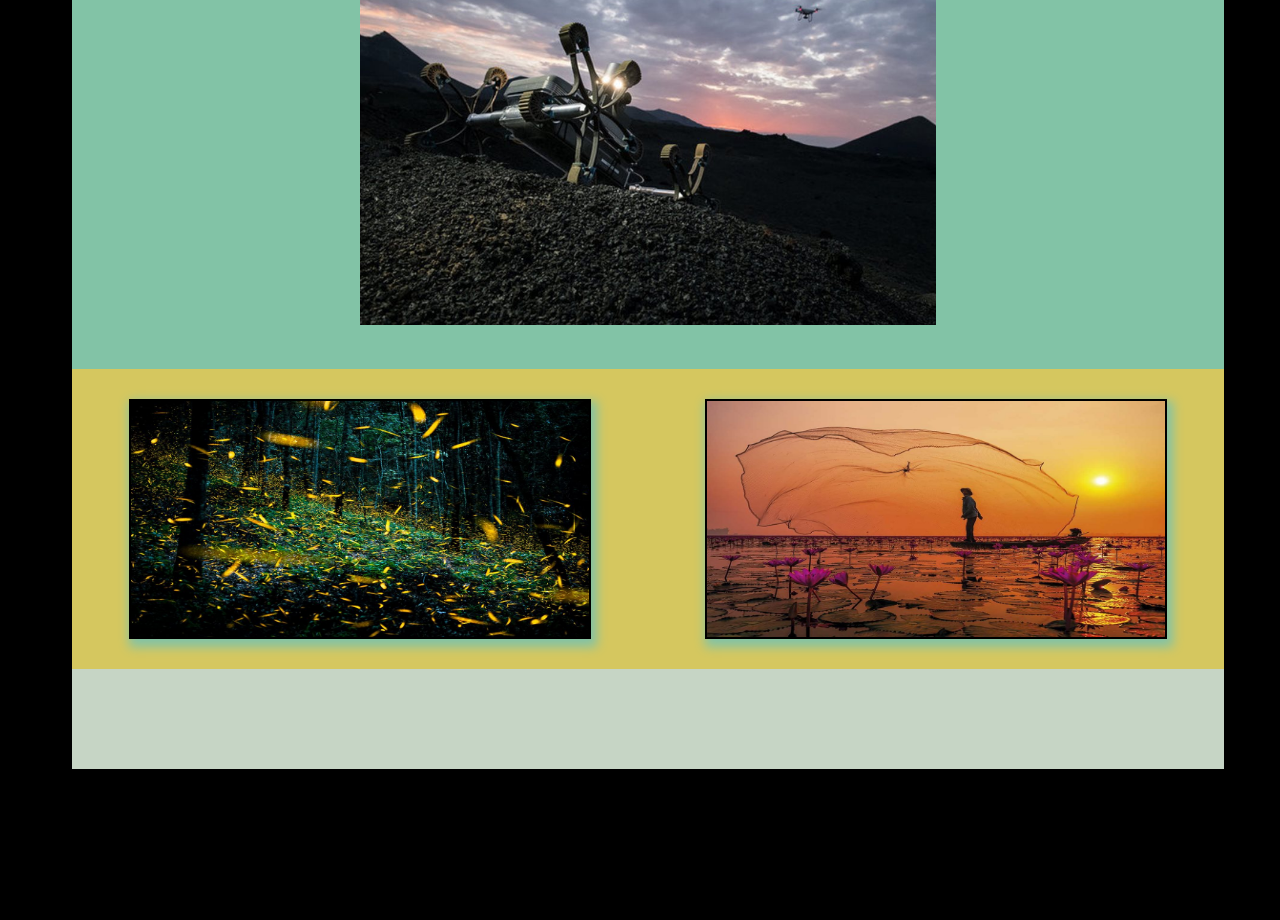
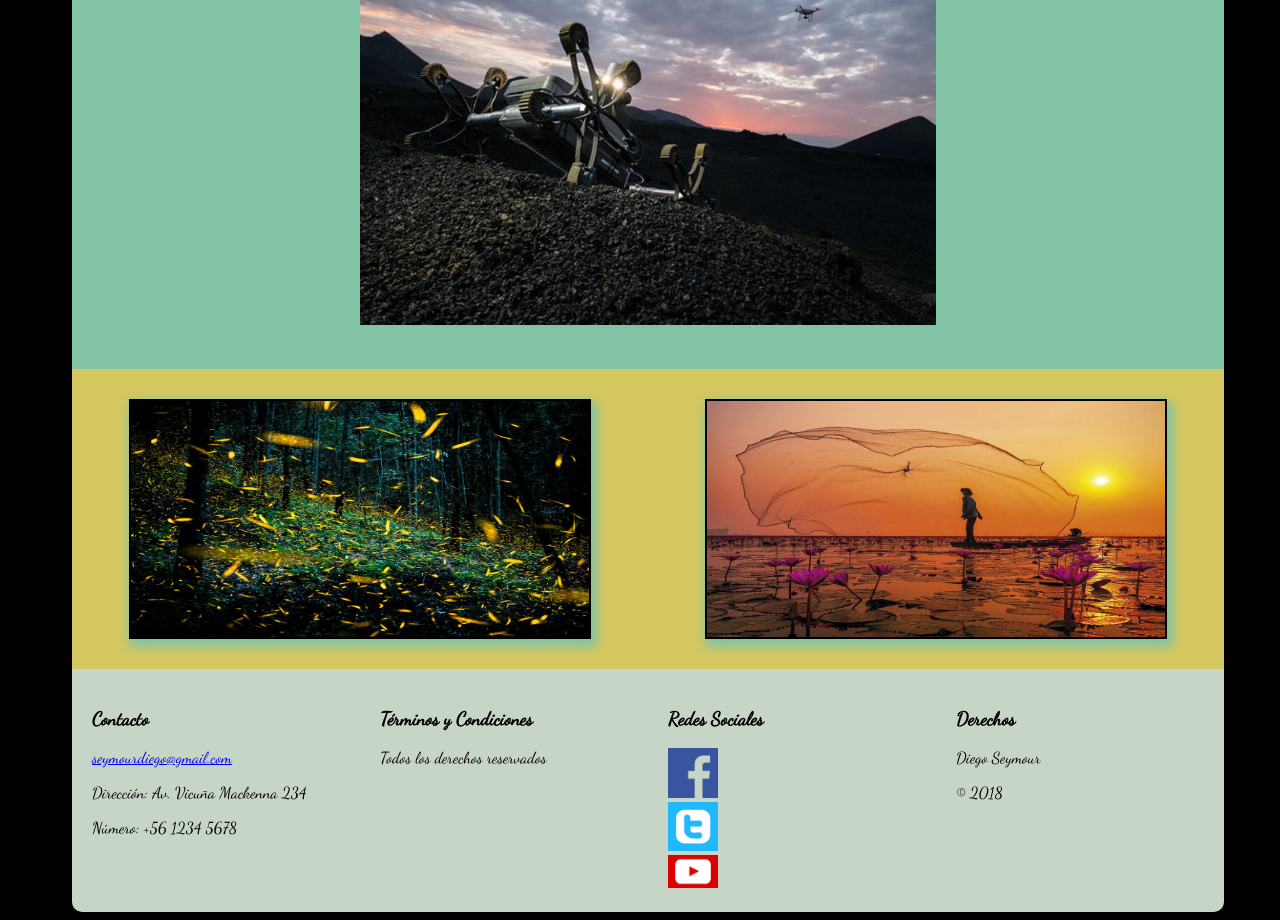
Before and after one commit to DiegoSeymour/Examen-NextU-CSS3, a plain HTML site: page index.html in a window 1280 px wide. Shown: the part 212-1132 px from the top of the page. Before the commit the page ends 989 px from the top, so only its background shows below. Drawn offline with Linux system fonts and the light colour scheme.

Commit message:
Finalizado el Footer
Se agrega todo lo requerido

```diff
--- a/css/estilos.css
+++ b/css/estilos.css
@@ -102,9 +102,33 @@ div #navegador {
 }
 
 footer{
+  display: flex;
   background: #C6d5c5;
   width: 90%;
-  height: 100px;
   margin: 0 auto;
-  border-radius:
+  border-radius: 0px 0px 10px 10px;
 }
+.iconos_redes{
+  width: 20%;
+}
+
+#Primera_Columna{
+  padding: 20px;
+  width: 25%;
+}
+
+#Segunda_Columna{
+  padding: 20px;
+  width: 25%
+}
+
+#Tercera_Columna{
+  padding: 20px;
+  width: 25%
+}
+
+
+#Cuarta_Columna{
+  padding: 20px;
+  width: 25%
+}
--- a/index.html
+++ b/index.html
@@ -34,7 +34,27 @@
         </section>
 
         <footer>
-
+          <div id=Primera_Columna>
+            <h3>Contacto</h3>
+            <a href="mailto:seymourdiego@gmail.com?subject=Web_de_Fotografia">seymourdiego@gmail.com</a>
+            <p>Dirección: Av. Vicuña Mackenna 234</p>
+            <p>Número: +56 1234 5678</p>
+          </div>
+          <div id=Segunda_Columna>
+            <h3>Términos y Condiciones</h3>
+            <p>Todos los derechos reservados</p>
+          </div>
+          <div id=Tercera_Columna>
+            <h3>Redes Sociales</h3>
+            <a href="https://www.facebook.com/"><img src="imagenes/facebook_icon.png" class="iconos_redes"/></a><br>
+            <a href="https://twitter.com/?lang=es"><img src="imagenes/twitter_icon.png" class="iconos_redes"/></a><br>
+            <a href="https://www.youtube.com/"><img src="imagenes/youtube_icon.jpg" class="iconos_redes"/></a>
+          </div>
+          <div id=Cuarta_Columna>
+            <h3>Derechos</h3>
+            <p>Diego Seymour</p>
+            <p>© 2018</p>
+          </div>
         </footer>
 
   </div>
```
Also changed, not shown: imagenes/facebook_icon.png (added), imagenes/twitter_icon.png (added), imagenes/youtube_icon.jpg (added).
